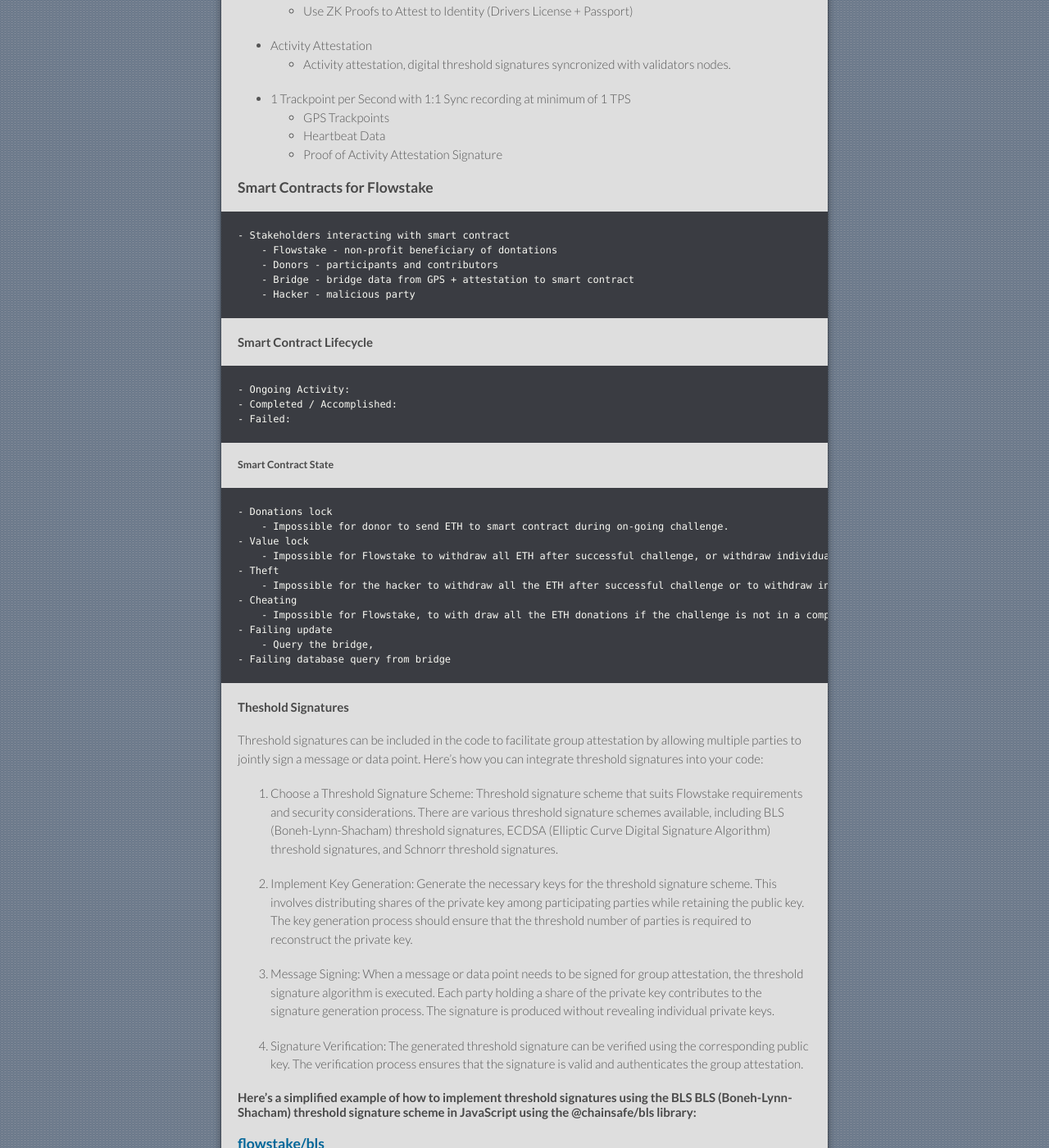
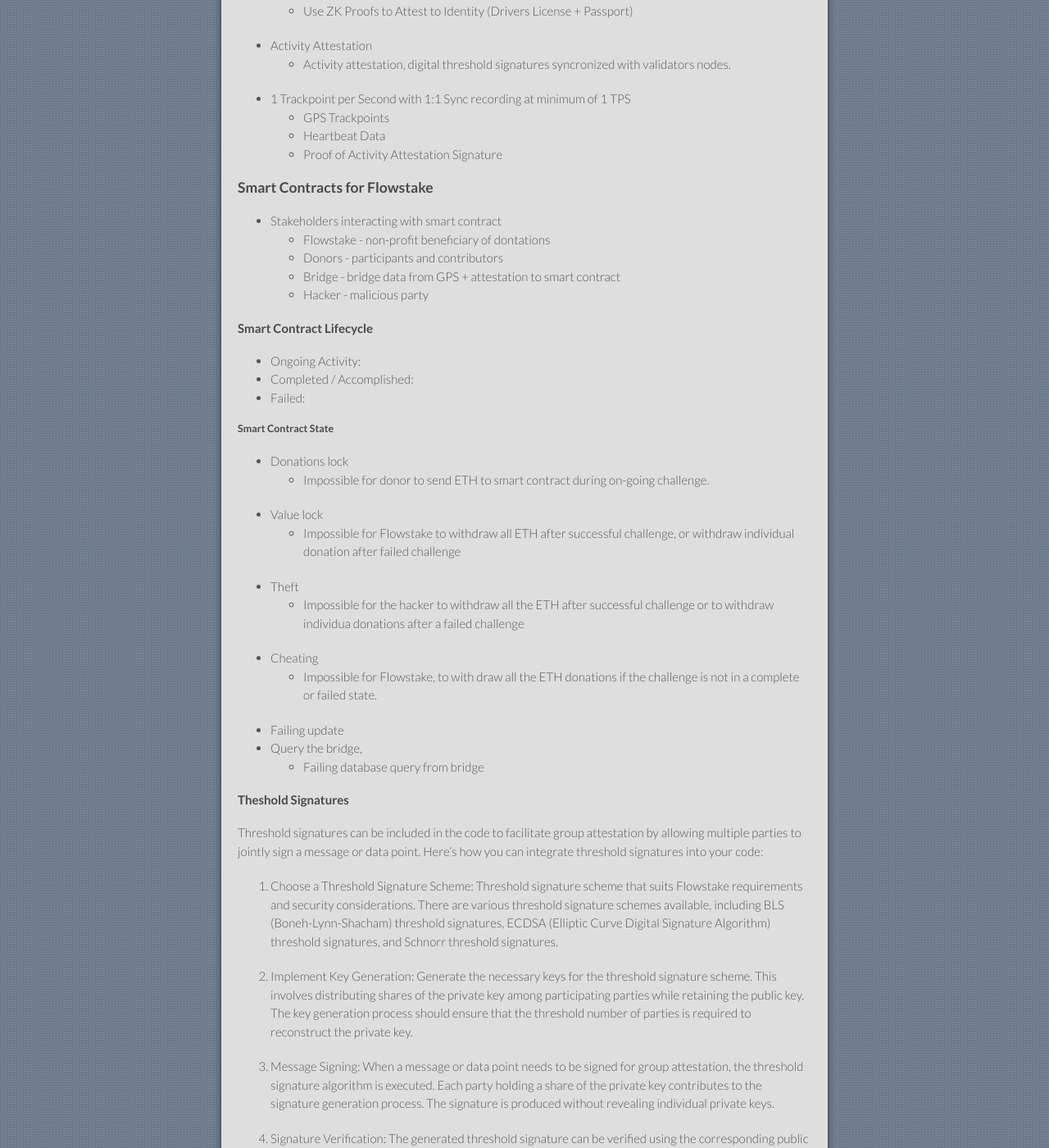
Before and after one commit to flowstake/flowstake.github.io, a Jekyll site: the page built from index.md, in a window 1280 px wide and 1400 px high, scrolled down 3012 px. Shown: the whole window at 82% size. Built offline with Jekyll 4.4.1, drawn with Linux system fonts in a browser that asks for light colours; our own code applies the rules of GitHub Pages for plain Markdown files; part of the change alters nothing that is shown.

```diff
--- a/index.md
+++ b/index.md
@@ -58,7 +58,7 @@ Creating a proof of stake (PoS) activity ledger involves documenting the various
 | 2024-03-03 10:45  |	10600	      | DEF456...            | Unstaking	          | 500 FST tokens	         |     Inactive	      | Unstaked by Validator 2  |
 | 2024-03-05 14:20  |	10610	      | GHI789...            | Slashing	              | 20 FST tokens	         |     Slashed	      | Penalty for Validator 3  |
 
-This ledger format helps to maintain a transparent record of PoS activities, including staking, rewards, unstaking, and slashing, providing insights into the network's operation and validator behavior. Additionally, it facilitates auditing and analysis of the PoS blockchain network.
+* This ledger format helps to maintain a transparent record of PoS activities, including staking, rewards, unstaking, and slashing, providing insights into the network's operation and validator behavior. Additionally, it facilitates auditing and analysis of the PoS blockchain network.
 
 ### Hashed Timelock Contract (HTLC)
 * Hashed Timelock Contract (HTLC) is a transactional agreement used to produce conditional payments. A payment wherein the receiver is required to acknowledge the receipt of payment before a predetermined time or a preset deadline.
@@ -96,38 +96,38 @@ This ledger format helps to maintain a transparent record of PoS activities, inc
 ### Requirements for Flowstake Smart Contracts
 * Reputable Identity & Performance
 * Identity Attestation
-    - Use ZK Proofs to Attest to Identity (Drivers License + Passport)
+    * Use ZK Proofs to Attest to Identity (Drivers License + Passport)
 * Activity Attestation
-   - Activity attestation, digital threshold signatures syncronized with validators nodes.
+    * Activity attestation, digital threshold signatures syncronized with validators nodes.
 * 1 Trackpoint per Second with 1:1 Sync recording at minimum of 1 TPS
    * GPS Trackpoints
    * Heartbeat Data
    * Proof of Activity Attestation Signature
 
 ### Smart Contracts for Flowstake
-    - Stakeholders interacting with smart contract
-        - Flowstake - non-profit beneficiary of dontations
-        - Donors - participants and contributors
-        - Bridge - bridge data from GPS + attestation to smart contract
-        - Hacker - malicious party
+* Stakeholders interacting with smart contract
+    * Flowstake - non-profit beneficiary of dontations
+    * Donors - participants and contributors
+    * Bridge - bridge data from GPS + attestation to smart contract
+    * Hacker - malicious party
 
 #### Smart Contract Lifecycle
-    - Ongoing Activity:
-    - Completed / Accomplished:
-    - Failed:
+* Ongoing Activity:
+* Completed / Accomplished:
+* Failed:
 
 ##### Smart Contract State
-    - Donations lock
-        - Impossible for donor to send ETH to smart contract during on-going challenge.
-    - Value lock
-        - Impossible for Flowstake to withdraw all ETH after successful challenge, or withdraw individual donation after failed challenge
-    - Theft
-        - Impossible for the hacker to withdraw all the ETH after successful challenge or to withdraw individua donations after a failed challenge
-    - Cheating
-        - Impossible for Flowstake, to with draw all the ETH donations if the challenge is not in a complete or failed state.
-    - Failing update
-        - Query the bridge,
-    - Failing database query from bridge
+* Donations lock
+    * Impossible for donor to send ETH to smart contract during on-going challenge.
+* Value lock
+    * Impossible for Flowstake to withdraw all ETH after successful challenge, or withdraw individual donation after failed challenge
+* Theft
+    * Impossible for the hacker to withdraw all the ETH after successful challenge or to withdraw individua donations after a failed challenge
+* Cheating
+    * Impossible for Flowstake, to with draw all the ETH donations if the challenge is not in a complete or failed state.
+* Failing update
+* Query the bridge,
+    * Failing database query from bridge
 
 #### Theshold Signatures
 
```
